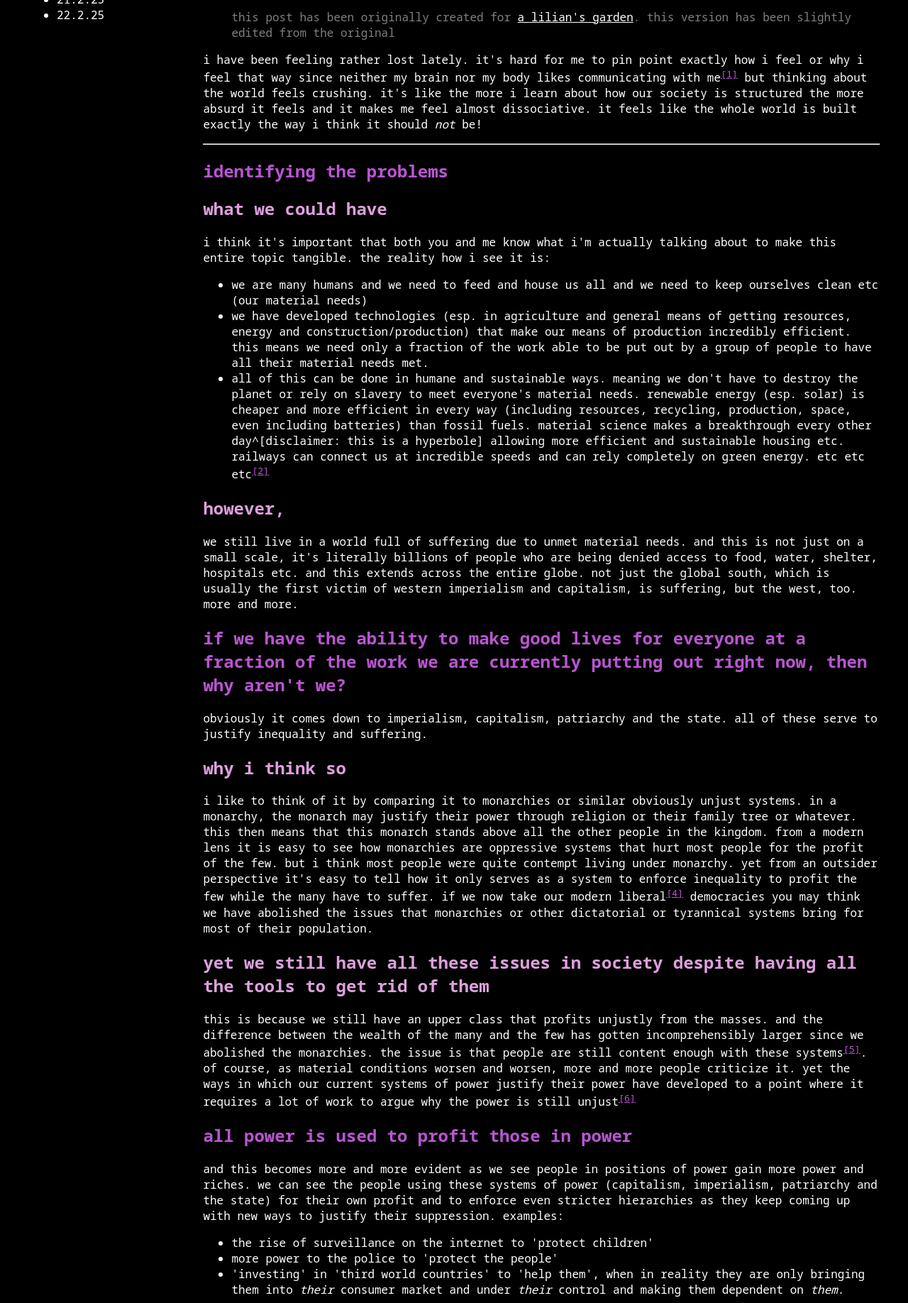
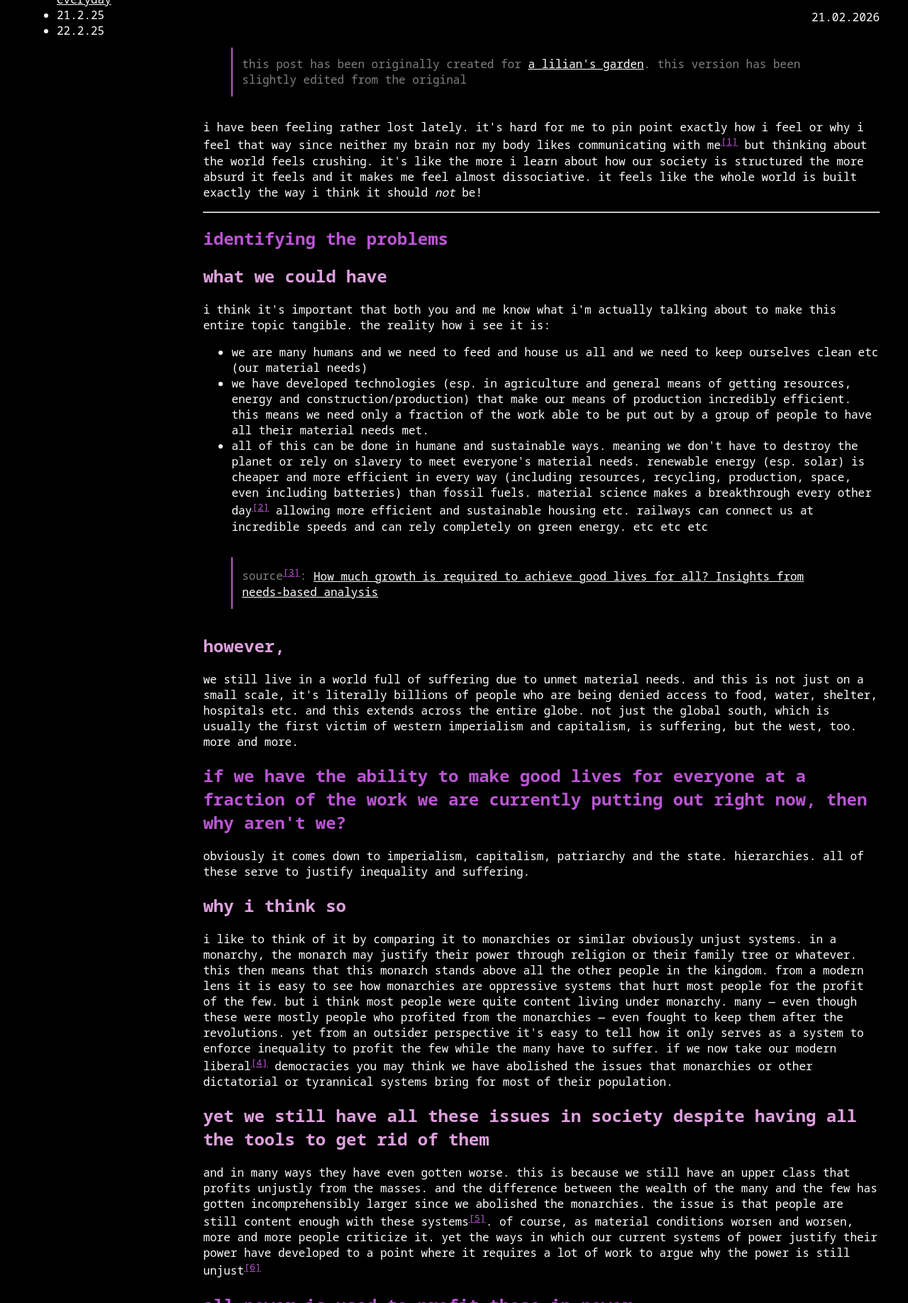
Before and after one commit to sleepy-nyx/website, a plain HTML site: page blog/anarchy_in_the_everyday.html in a window 1280 px wide. Shown: the part 217-2053 px from the top of the page at 71% size. Drawn offline with Linux system fonts and the light colour scheme.

Commit message:
cleaned up index and blog a little

```diff
--- a/blog/index.html
+++ b/blog/anarchy_in_the_everyday.html
@@ -9,14 +9,14 @@
 
 <body>
   <nav>
-    <h1>sleepy blog</h1>
+    <h1><a href="../index.html">sleepy blog</a></h1>
   </nav>
 
   <main>
     <aside>
       <h3>other blog posts!</h3>
       <ul>
-        <li>20.2.25</li>
+        <li><a href=/blog/anarchy_in_the_everyday.html>anarchy in the everyday</a></li>
         <li>21.2.25</li>
         <li>22.2.25</li>
       </ul>
@@ -27,9 +27,10 @@
         <h1>anarchy in the everyday</h1>
       </header>
 
+      <p class="date">21.02.2026</p>
+
       <blockquote class="disclaimer">
-        <p>
-          this post has been originally created for <a href="https://a-lilian-garden.discourse.group" target="_blank"
+        <p>this post has been originally created for <a href="https://a-lilian-garden.discourse.group" target="_blank"
             rel="noopener noreferrer">a lilian's garden</a>. this version has been slightly edited from the original
         </p>
       </blockquote>
@@ -55,14 +56,23 @@
         <li>all of this can be done in humane and sustainable ways. meaning we don't have to destroy the planet or
           rely on slavery to meet everyone's material needs. renewable energy (esp. solar) is cheaper and more
           efficient in every way (including resources, recycling, production, space, even including batteries) than
-          fossil fuels. material science makes a breakthrough every other day^[disclaimer: this is a hyperbole] allowing
+          fossil fuels. material science makes a breakthrough every other day<sup class="note"
+            title="disclaimer: this is a hyperbole">[2]</sup> allowing
           more efficient and sustainable housing etc. railways can connect us at incredible speeds and can rely
-          completely on green energy. etc etc etc<sup class="note"
-            title="no i do not have any sources for this atm but that would indeed be a topic worth looking for scientific research">[2]</sup>
+          completely on green energy. etc etc etc
         </li>
       </ul>
+      <blockquote class="disclaimer">
+        <p>source<sup class="note"
+            title="note that this source only directly supports some, but perhaps not all of the claims made here.">[3]</sup>:
+          <a href="https://www.sciencedirect.com/science/article/pii/S2452292924000493#fn1">How much
+            growth is required to achieve good lives for all? Insights from needs-based analysis</a>
+        </p>
+      </blockquote>
+
       <h2 id="however-">however,</h2>
-      <p>we still live in a world full of suffering due to unmet material needs. and this is not just on a small scale,
+      <p>we still live in a world full of suffering due to unmet material needs. and this is not just on a small
+        scale,
         it's literally billions of people who are being denied access to food, water, shelter, hospitals etc. and
         this extends across the entire globe. not just the global south, which is usually the first victim of western
         imperialism and capitalism, is suffering, but the west, too. more and more.</p>
@@ -70,23 +80,26 @@
         id="if-we-have-the-ability-to-make-good-lives-for-everyone-at-a-fraction-of-the-work-we-are-currently-putting-out-right-now-then-why-aren-t-we-">
         if we have the ability to make good lives for everyone at a fraction of the work we are currently putting out
         right now, then why aren't we?</h1>
-      <p>obviously it comes down to imperialism, capitalism, patriarchy and the state.
-        all of these serve to justify inequality and suffering.</p>
+      <p>obviously it comes down to imperialism, capitalism, patriarchy and the state. hierarchies. all of these serve
+        to justify inequality and suffering.</p>
       <h2 id="why-i-think-so">why i think so</h2>
       <p>i like to think of it by comparing it to monarchies or similar obviously unjust systems. in a monarchy, the
         monarch may justify their power through religion or their family tree or whatever. this then means that this
         monarch stands above all the other people in the kingdom. from a modern lens it is easy to see how monarchies
         are oppressive systems that hurt most people for the profit of the few. but i think most people were quite
-        contempt living under monarchy. yet from an outsider perspective it's easy to tell how it only serves as a
+        content living under monarchy. many — even though these were mostly people who profited from the monarchies —
+        even fought to keep them after the revolutions. yet from an outsider perspective it's easy to tell how it only
+        serves as a
         system to enforce inequality to profit the few while the many have to suffer.
         if we now take our modern liberal<sup class="note" title="tw: nuance">[4]</sup> democracies you may think we
         have abolished the issues that
         monarchies or other dictatorial or tyrannical systems bring for most of their population.</p>
       <h2 id="yet-we-still-have-all-these-issues-in-society-despite-having-all-the-tools-to-get-rid-of-them">yet we
         still have all these issues in society despite having all the tools to get rid of them</h2>
-      <p>this is because we still have an upper class that profits unjustly from the masses. and the difference between
-        the wealth of the many and the few has gotten incomprehensibly larger since we abolished the monarchies.
-        the issue is that people are still content enough with these systems<sup class="note"
+      <p>and in many ways they have even gotten worse. this is because we still have an upper class that profits
+        unjustly from the masses. and the difference between the wealth of the many and the few has gotten
+        incomprehensibly larger since we abolished the monarchies. the issue is that people are still content enough
+        with these systems<sup class="note"
           title="i also have a lot of thoughts on why this might be the case. perhaps i will make a post on that some day">[5]</sup>.
         of course, as material conditions worsen and worsen, more and more people criticize it. yet the ways in which
         our current systems of power justify their power have developed to a point where it requires a lot of work to
@@ -112,15 +125,19 @@
 
       <h1 id="what-can-we-do-">what can we do?</h1>
       <p>this is the real point of this post. i want to share and gather how we can continue to live despite these
-        issues. and i think the way we avoid falling into despair is by starting small, in our everyday lives. not only
+        issues. and i think the way we avoid falling into despair is by starting small, in our everyday lives. not
+        only
         because that is the place where all of us are definitely able to make change, but also because it is the
         prerequisite for larger, systematic change</p>
       <h1 id="community">community</h1>
-      <p>i think the most important thing we can do is have community. to help out each other through direct action and
-        <strong>free ourselves from the expectation of direct reciprocation</strong> that has been so normalized through
+      <p>i think the most important thing we can do is have community. to help out each other through direct action
+        and
+        <strong>free ourselves from the expectation of direct reciprocation</strong> that has been so normalized
+        through
         capitalism and the bunch.
         humans aren't social because we expect to benefit from it. we are social because we just are. helping each
-        other is the basis of all human life. profiting from helping others is just the consequence in the second step,
+        other is the basis of all human life. profiting from helping others is just the consequence in the second
+        step,
         a nice cherry on top, but this sort of egoistic motivation can't be used to drive every human action
       </p>
       <h2 id="but-how-">but how?</h2>
@@ -128,11 +145,11 @@
       </p>
       <h3 id="mindset">mindset</h3>
       <p>i think the first step is this mindset. to help without any expectation to gain anything from it<sup
-          class="note" title="of course this does not mean that you should let yourself be selfishly exploited by others, i think that goes without
-        saying">[7]</sup>. the idea is to let go of the mindset to only do things if you gain something from doing
-        them. and on
-        first thought it's easy to think you're already doing so, and you might in fact be, but the grip of
-        imperialism, capitalism and patriarchy run so so much deeper than anyone thinks</p>
+          class="note"
+          title="of course this does not mean that you should let yourself be selfishly exploited by others, i think that goes without saying">[7]</sup>.
+        the idea is to let go of the mindset to only do things if you gain something from doing them. and on first
+        thought it's easy to think you're already doing so, and you might in fact be, but the grip of imperialism,
+        capitalism and patriarchy run so so much deeper than anyone thinks</p>
       <h3 id="direct-action">direct action</h3>
       <p>direct action is another extremely important building stone of better communities. instead of going through
         imperialistic bureaucracy that slows things down to help, you can just help! illustrative example: if
@@ -146,7 +163,8 @@
         that might help make the world ever so slightly better for the people living in it</p>
       <ul>
         <li>do you have any tips that can make living together more human and based on mutual help?</li>
-        <li>what are things you do or that can be done in every day life that you do simply to help someone out, because
+        <li>what are things you do or that can be done in every day life that you do simply to help someone out,
+          because
           you understand that we are humans and as such need each other?</li>
         <li>any examples where direct action helped people even though the general mindset is to keep a distance from
           the problem and only help through indirect action?</li>
--- a/style.css
+++ b/style.css
@@ -41,12 +41,32 @@ nav {
   padding-right: 6rem;
 }
 
+blockquote {
+  align-content: start;
+}
+
 .disclaimer>p {
+  border-left: solid 2px mediumorchid;
+  padding: 0.8rem;
   color: gray;
   font: 10px;
 }
+
+/*
+.disclaimer>a:link {
+  color: gray;
+}
+*/
 
 .note {
   color: mediumorchid;
   text-decoration: underline;
 }
+
+.ivy {
+  color: violet;
+}
+
+.date {
+  text-align: right;
+}
```
Also changed, not shown: index.html (+9 -2 lines).
